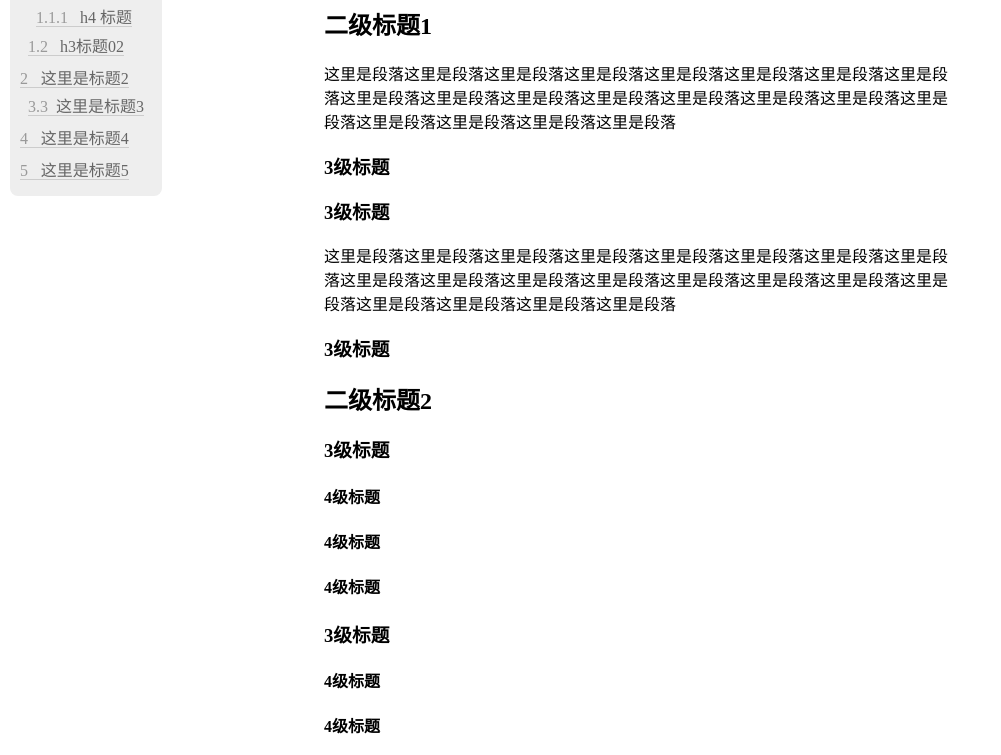
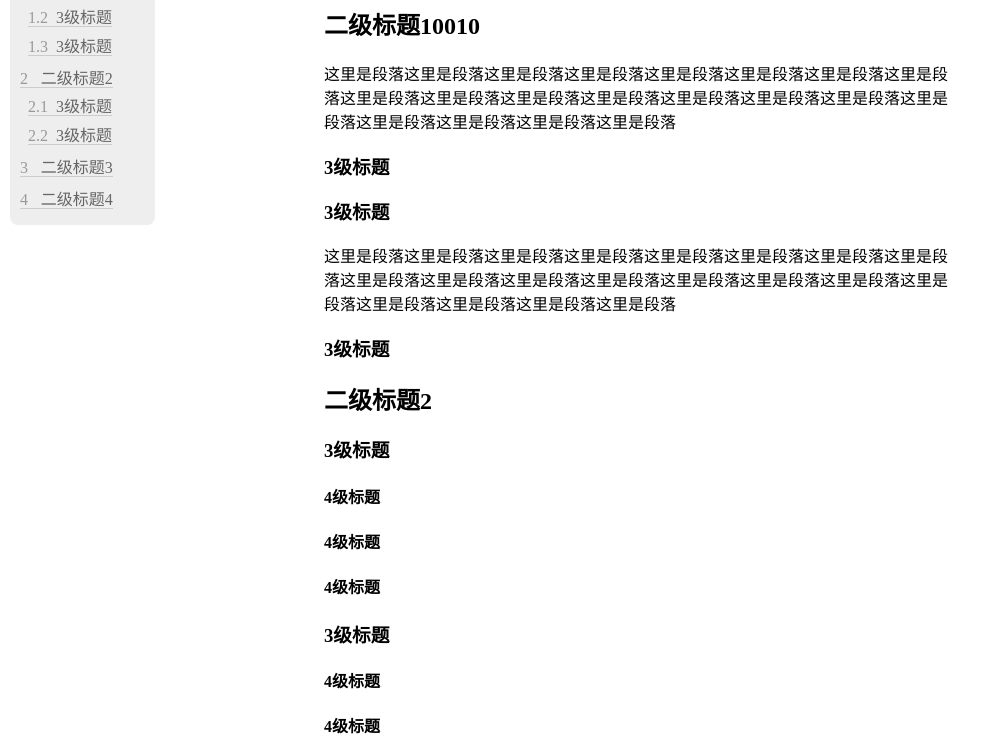
Before and after one commit to microJ/Markdown-TOC-for-blog, a plain HTML site: page demo/index.html in a window 1280 px wide. Shown: the part 83-838 px from the top of the page, without its empty margins (0-1001 px from the left). Drawn offline with Linux system fonts and the light colour scheme.

Commit message:
mdTocNav实现基本的功能

```diff
--- a/demo/index.html
+++ b/demo/index.html
@@ -9,7 +9,7 @@
 <div class="container" id="main">
     <h1>一级标题</h1>
 
-    <h2 id="标题1">二级标题1</h2>
+    <h2 id="xxx">二级标题10010</h2>
 
     <p>这里是段落这里是段落这里是段落这里是段落这里是段落这里是段落这里是段落这里是段落这里是段落这里是段落这里是段落这里是段落这里是段落这里是段落这里是段落这里是段落这里是段落这里是段落这里是段落这里是段落</p>
         <h3>3级标题</h3>
@@ -17,7 +17,7 @@
     <p>这里是段落这里是段落这里是段落这里是段落这里是段落这里是段落这里是段落这里是段落这里是段落这里是段落这里是段落这里是段落这里是段落这里是段落这里是段落这里是段落这里是段落这里是段落这里是段落这里是段落</p>
         <h3>3级标题</h3>
 
-    <h2 id="标题2">二级标题2</h2>
+    <h2 id="absc">二级标题2</h2>
         <h3>3级标题</h3>
             <h4>4级标题</h4>
             <h4>4级标题</h4>
@@ -25,13 +25,13 @@
         <h3>3级标题</h3>
             <h4>4级标题</h4>
             <h4>4级标题</h4>
-    <h2 id="标题3">二级标题3</h2>
+    <h2 id="sss">二级标题3</h2>
     <p>这</p>
     <p>里</p>
     <p>是</p>
     <p>内</p>
     <p>容</p>
-    <h2 id="标题4">二级标题4</h2>
+    <h2 id="fff">二级标题4</h2>
     <p>这</p>
     <p>里</p>
     <p>是</p>
@@ -40,7 +40,7 @@
 </div>
 
 
-    <ol id="mdTocNav">
+    <!--<ol id="mdTocNav-">
         <li class="mdh2"><a href="#标题1"><span class="nav-number">1</span><span class="nav-text">这里是标题1</span></a></li>
 
             <li class="mdh3">
@@ -69,13 +69,16 @@
         <li class="mdh2"><a href="#标题4"><span class="nav-number">4</span><span class="nav-text">这里是标题4</span></a></li>
         <li class="mdh2"><a href="#标题5"><span class="nav-number">5</span><span class="nav-text">这里是标题5</span></a></li>
     </ol>
+-->
 
 
-
-<!--<script src="mdTocNav.js"></script>-->
-<script src="md-toc.js"></script>
+<script src="mdTocNav.js"></script>
+<!--<script src="md-toc.js"></script>-->
 <script>
-    new Toc('main',{level:3,})
+//    new Toc('main',{level:3,})
+    console.profile('mdTocNav 性能测试')
+    var a = new MdTOCNav()
+    console.profileEnd()
 </script>
 </body>
 </html>
--- /dev/null
+++ b/demo/mdTocNav.js
@@ -0,0 +1,131 @@
+/**
+ * Created by J on 2017/4/12.
+ */
+
+(function (window) {
+    function MdTOCNav(option) {
+        this._init(option)
+        this._do()
+    }
+
+    MdTOCNav.prototype = {
+        _init: function (option) {
+            this.el = option && option.el || 'main'  //传入id标识符
+            this.rootArea = document.getElementById(this.el) || document.body
+            this.level = option && option.level && option.level > 1 && option.level < 7 || 3    //要求option.level在2~6之间
+
+            this.tocDataArr = []    //用于生成TOC存放的数据
+            this.newTocData = {}    //用于push到TOC
+            this.levelBoolean = ['H2', 'H3', 'H4', 'H5', 'H6']
+            this.levelCount = [0, 0, 0, 0, 0]  //为了实现serialNum标题编号而计数
+
+            //根据this.level值，动态更改遍历时需要判断是否在level层级内的判断数组levelBoolean
+            this.levelBoolean = this.levelBoolean.slice(0, this.level - 1)
+
+            this.tocLiHtmls = ''
+            this.newTocLiHtml = ''
+        },
+        _createTocArr: function () {
+
+
+            //遍历数组获取相关信息
+            for (var i = 0; i < this.rootArea.children.length; i++) {
+                var tagName = this.rootArea.children[i].tagName
+                for (var x=0;x<this.levelBoolean.length;x++) {
+                    if (this.levelBoolean[x] === tagName) {
+                        var that = this
+                        // 此时x与h1~6建立联系
+                        this.newTocData = {
+                            className: 'mdh' + (x + 2),
+                            serialNum: (function (that) {
+                                that.levelCount[x]++
+                                that.levelCount.splice(x+1,that.levelCount.length-x,0,0,0,0,0,0)    //上一层的计数变化时重置之后的计数
+                                // that.levelCount.newArr = that.levelCount.slice(0, x + 1)
+                                return that.levelCount.slice(0, x + 1).join('.')    //截取对应的编号应该有的数字，并转化为字符串
+                            })(that),
+                            targetId: 'mdTocNav' + this.newTocData.serialNum,
+                            text: this.rootArea.children[i].innerText
+                        }
+                        this.tocDataArr.push(this.newTocData)
+                        this.rootArea.children[i].id +=  (this.rootArea.children[i].id ? ' ' : '') + this.newTocData.targetId
+                    }
+
+                }
+            }
+        },
+        _createNav: function () {
+            for (var i = 0; i < this.tocDataArr.length; i++) {
+                this.newTocLiHtml = '<li class="' + this.tocDataArr[i].className + '">' +
+                    '<a href="#' + this.tocDataArr[i].targetId + '">' +
+                    '<span class="nav-number">' + this.tocDataArr[i].serialNum + '</span>' +
+                    '<span class="nav-text">' + this.tocDataArr[i].text + '</span>' +
+                    '</a>' +
+                    '</li>'
+                this.tocLiHtmls += this.newTocLiHtml
+            }
+            var mdTocNav = document.createElement('ol')
+            mdTocNav.setAttribute('id', 'mdTocNav')
+            mdTocNav.innerHTML = this.tocLiHtmls
+            document.body.appendChild(mdTocNav)
+        },
+        _do: function () {
+            this._createTocArr()
+            this._createNav()
+        }
+    }
+
+
+    window.MdTOCNav = MdTOCNav
+
+})(window)
+
+//
+// window.onload = function () {
+//
+//
+//
+//     //获取标题的区域
+//     var rootArea = document.getElementById(a.el) || document.body
+//
+//     var mdTocNav = document.createElement('ol')
+//     mdTocNav.setAttribute('id', 'mdTocNav')
+//     console.log(mdTocNav)
+//     console.log(rootArea)
+//
+// //每个单元模块中的变量是：编号serialNum、名称header
+//
+// //创建h2列表结构
+//     var h2ol = '<ol class="mdh2">' + +'</ol>'
+//
+// //存放所有数据的数组 allLis
+//     var allLis = []
+//
+// //放入h2
+//     var h2ls = rootArea.getElementsByTagName('h2')
+//     for (var i = 0; i < h2ls.length; i++) {
+//
+//     }
+//
+// }
+//
+//
+// function getHn(n, fatherArea) {
+//     //传入参数代表 H1~H6 中的数字
+//     if (n < 1 && n > 6) {
+//         return false
+//     }
+//     // fatherArea = fatherArea || rootArea
+//     return fatherArea.getElementsByTagName('h' + n)
+// }
+//
+// // 定义li标签的基本结构，参数：编号serialNum、名称header
+// function setLi(mdhNum, serialNum, header) {
+//     return '<li class="' + mdhNum + '">' +
+//         '<a href="#' + header + '">' +
+//         '<span class="nav-number">' + serialNum + '</span>' +
+//         '<span class="nav-text">' + header + '</span>' +
+//         '</a>' +
+//         '</li>'
+// }
+//
+// var a = new MdTOCNav({el: 'main'})
```
